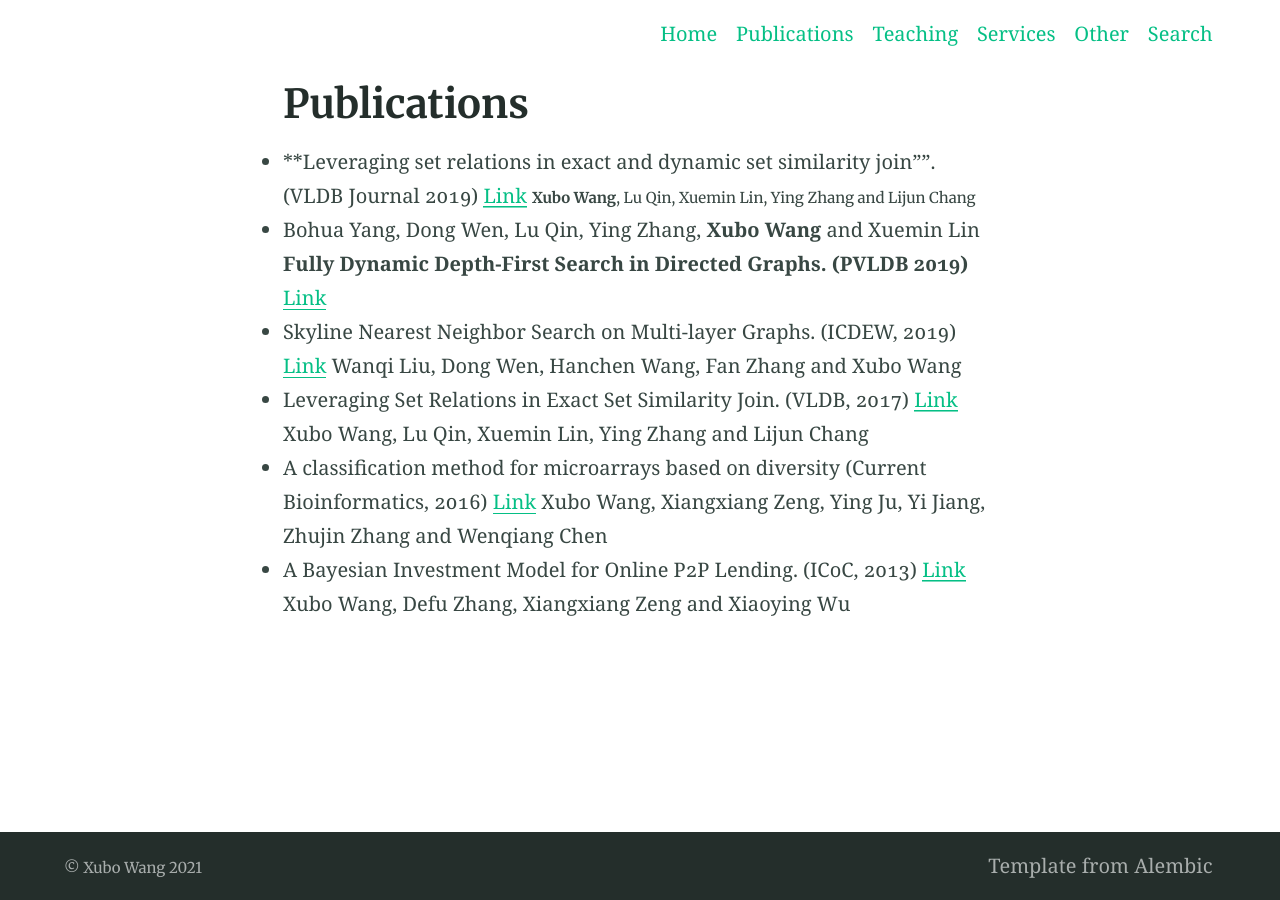
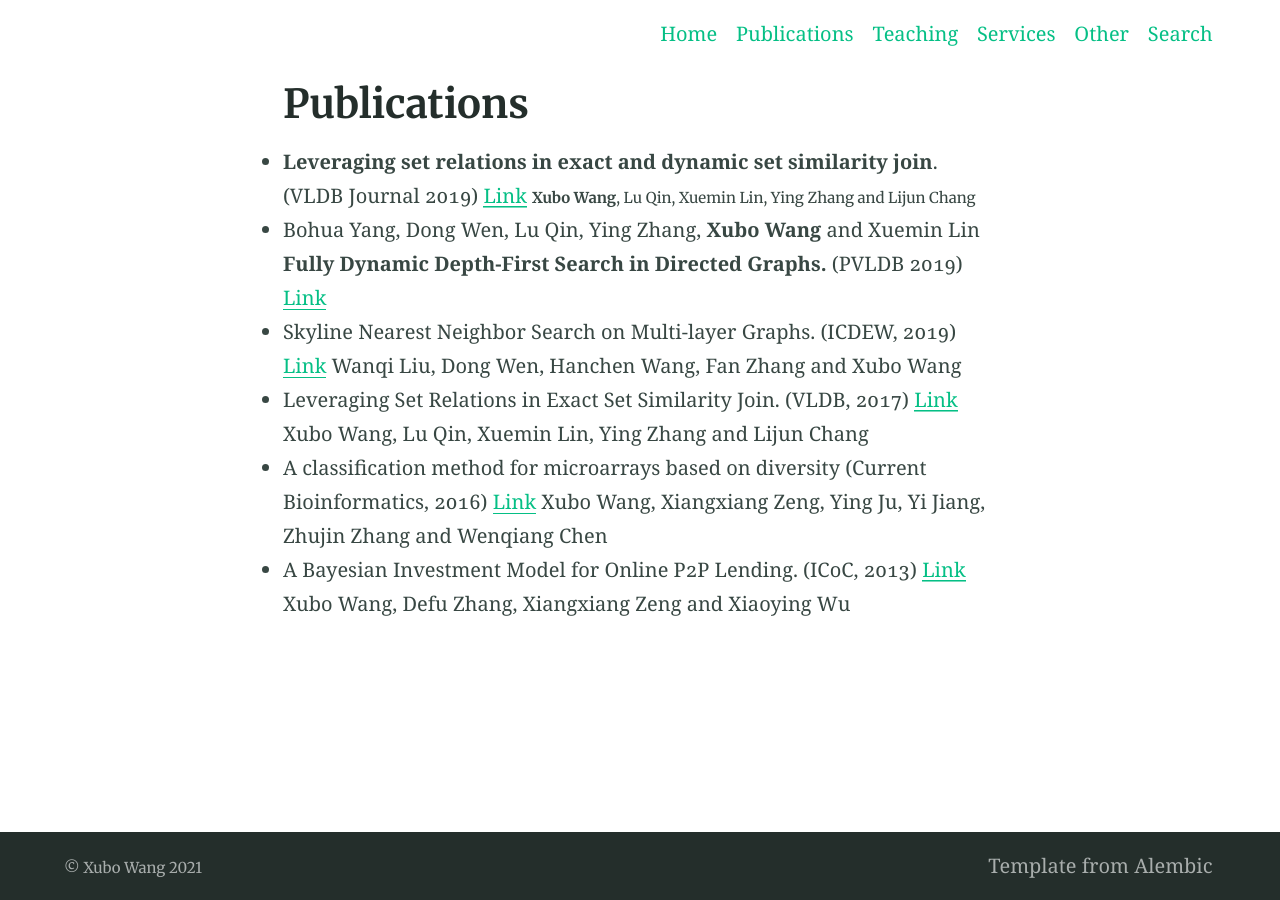
Before and after one commit to xbwanglab/xwang, a Jekyll site: the page built from publications.md, in a window 1280 px wide. Built offline with Jekyll 4.4.1, drawn with Linux system fonts in a browser that asks for light colours.

```diff
--- a/publications.md
+++ b/publications.md
@@ -5,11 +5,11 @@ title: Publications
 
 
 
-- **Leveraging set relations in exact and dynamic set similarity join"". (VLDB Journal 2019) [Link](https://link.springer.com/article/10.1007/s00778-018-0529-2)
+- **Leveraging set relations in exact and dynamic set similarity join**. (VLDB Journal 2019) [Link](https://link.springer.com/article/10.1007/s00778-018-0529-2)
 <small> **Xubo Wang**, Lu Qin, Xuemin Lin, Ying Zhang and Lijun Chang </small>
 
 - Bohua Yang, Dong Wen, Lu Qin, Ying Zhang, **Xubo Wang** and Xuemin Lin
-**Fully Dynamic Depth-First Search in Directed Graphs. (PVLDB 2019)** [Link](http://www.vldb.org/pvldb/vol13/p142-yang.pdf)
+**Fully Dynamic Depth-First Search in Directed Graphs.** (PVLDB 2019) [Link](http://www.vldb.org/pvldb/vol13/p142-yang.pdf)
 
 * Skyline Nearest Neighbor Search on Multi-layer Graphs. (ICDEW, 2019) [Link](https://ieeexplore.ieee.org/document/8750910)
 Wanqi Liu, Dong Wen, Hanchen Wang, Fan Zhang and Xubo Wang
```
